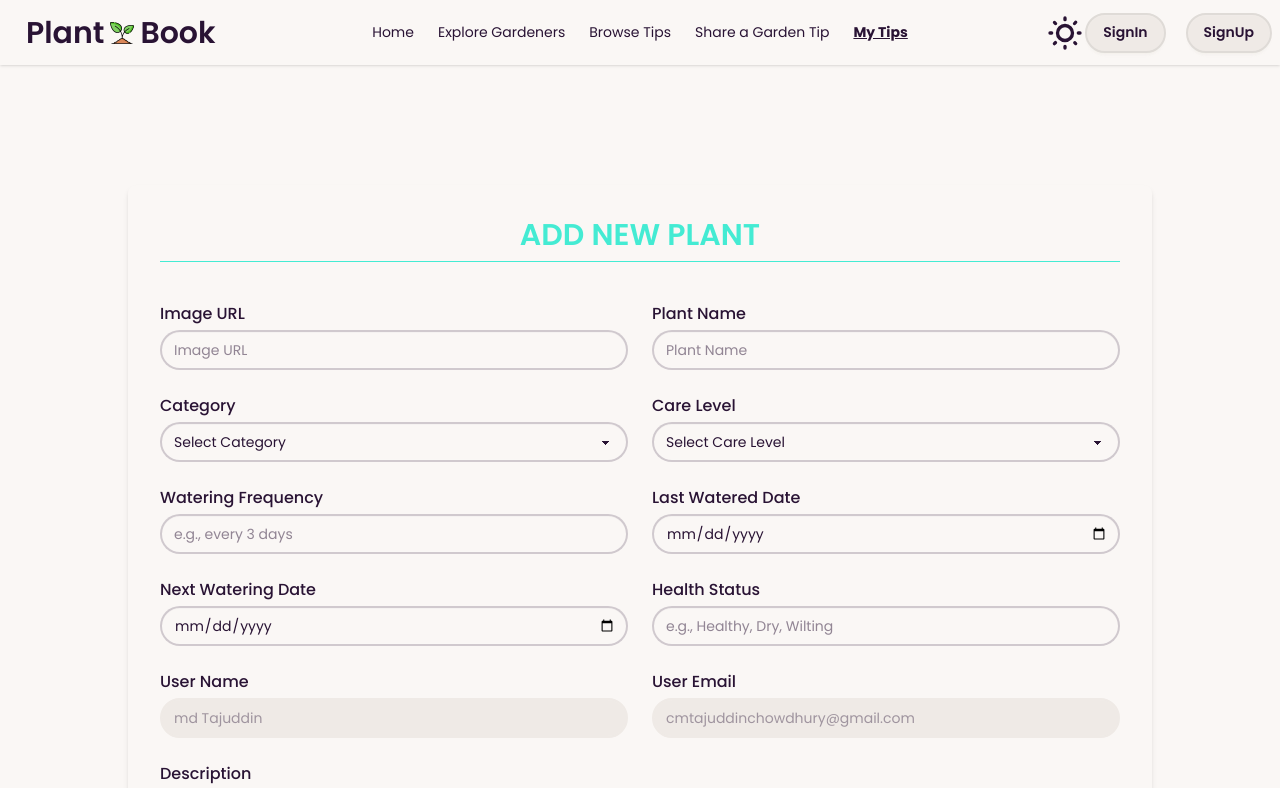
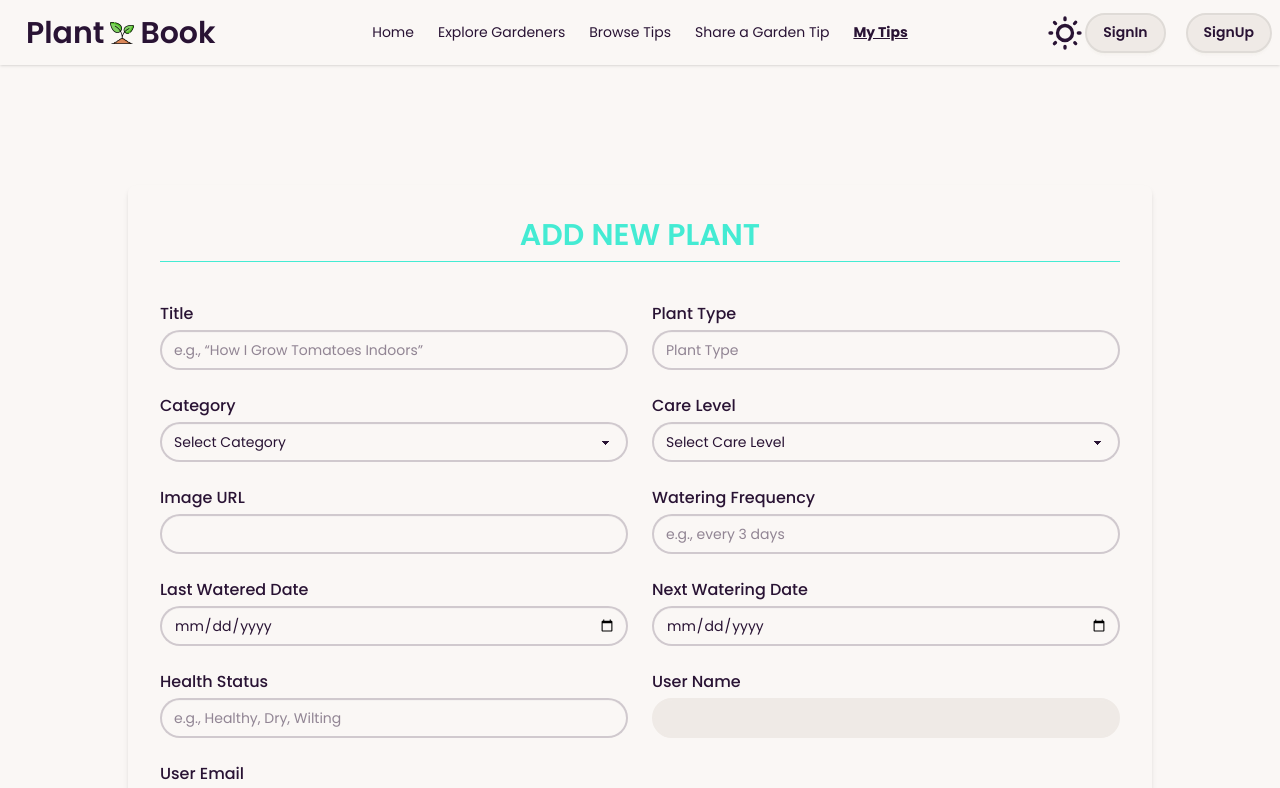
Before and after one commit to Tajuddin80/Plant-Book-client, a React (Vite) app: page /mytips in a window 1280 px wide. Shown: the top 788 px of the page. Built offline with nearby package versions, Linux system fonts and the light colour scheme.

Commit message:
added from entries option

```diff
--- a/src/Pages/AddNewPlantForm/AddNewPlantForm.jsx
+++ b/src/Pages/AddNewPlantForm/AddNewPlantForm.jsx
@@ -1,28 +1,26 @@
-import React, { useState } from 'react';
+// import React, { useState } from "react";
 
 const AddNewPlantForm = () => {
-  const [formData, setFormData] = useState({
-    image: '',
-    name: '',
-    category: '',
-    careLevel: '',
-    wateringFrequency: '',
-    lastWateredDate: '',
-    nextWateringDate: '',
-    healthStatus: '',
-    userName: 'md Tajuddin',
-    userEmail: 'cmtajuddinchowdhury@gmail.com',
-    description: '',
-  });
-
-  const handleChange = (e) => {
-    const { name, value } = e.target;
-    setFormData((prev) => ({ ...prev, [name]: value }));
-  };
+  // const [formData, setFormData] = useState({
+  //   image: "",
+  //   name: "",
+  //   category: "",
+  //   careLevel: "",
+  //   wateringFrequency: "",
+  //   lastWateredDate: "",
+  //   nextWateringDate: "",
+  //   healthStatus: "",
+  //   userName: "md Tajuddin",
+  //   userEmail: "cmtajuddinchowdhury@gmail.com",
+  //   description: "",
+  // });
 
   const handleSubmit = (e) => {
     e.preventDefault();
-    console.log('Form submitted:', formData);
+    const form = e.target
+    const formData =new FormData(form)
+    const plantData = Object.fromEntries(formData.entries())
+    console.log("Form submitted:", plantData);
     // Submit logic here
   };
 
@@ -35,31 +33,26 @@ const AddNewPlantForm = () => {
         <h2 className="text-center text-primary text-2xl md:text-3xl font-semibold uppercase border-b pb-2 mb-10">
           Add New Plant
         </h2>
-
         <div className="grid grid-cols-1 md:grid-cols-2 gap-6">
-          {/* Image URL */}
+          {/* Title */}
           <div>
-            <label className="block mb-1 font-medium">Image URL</label>
+            <label className="block mb-1 font-medium">Title</label>
             <input
               type="text"
-              name="image"
-              placeholder="Image URL"
-              value={formData.image}
-              onChange={handleChange}
+              name="title"
+              placeholder="e.g., “How I Grow Tomatoes Indoors”"
               className="input input-bordered w-full"
               required
             />
           </div>
 
-          {/* Plant Name */}
+          {/* Plant type */}
           <div>
-            <label className="block mb-1 font-medium">Plant Name</label>
+            <label className="block mb-1 font-medium">Plant Type</label>
             <input
               type="text"
-              name="name"
-              placeholder="Plant Name"
-              value={formData.name}
-              onChange={handleChange}
+              name="planttype"
+              placeholder="Plant Type"
               className="input input-bordered w-full"
               required
             />
@@ -70,8 +63,6 @@ const AddNewPlantForm = () => {
             <label className="block mb-1 font-medium">Category</label>
             <select
               name="category"
-              value={formData.category}
-              onChange={handleChange}
               className="select select-bordered w-full"
               required
             >
@@ -88,8 +79,6 @@ const AddNewPlantForm = () => {
             <label className="block mb-1 font-medium">Care Level</label>
             <select
               name="careLevel"
-              value={formData.careLevel}
-              onChange={handleChange}
               className="select select-bordered w-full"
               required
             >
@@ -99,7 +88,16 @@ const AddNewPlantForm = () => {
               <option value="High">High</option>
             </select>
           </div>
-
+          {/* Image URL */}
+          <div>
+            <label className="block mb-1 font-medium">Image URL</label>
+            <input
+              type="text"
+              name="image"
+              required
+              className="input input-disabled w-full"
+            />
+          </div>
           {/* Watering Frequency */}
           <div>
             <label className="block mb-1 font-medium">Watering Frequency</label>
@@ -107,8 +105,6 @@ const AddNewPlantForm = () => {
               type="text"
               name="wateringFrequency"
               placeholder="e.g., every 3 days"
-              value={formData.wateringFrequency}
-              onChange={handleChange}
               className="input input-bordered w-full"
               required
             />
@@ -120,8 +116,6 @@ const AddNewPlantForm = () => {
             <input
               type="date"
               name="lastWateredDate"
-              value={formData.lastWateredDate}
-              onChange={handleChange}
               className="input input-bordered w-full"
               required
             />
@@ -133,8 +127,6 @@ const AddNewPlantForm = () => {
             <input
               type="date"
               name="nextWateringDate"
-              value={formData.nextWateringDate}
-              onChange={handleChange}
               className="input input-bordered w-full"
               required
             />
@@ -147,8 +139,6 @@ const AddNewPlantForm = () => {
               type="text"
               name="healthStatus"
               placeholder="e.g., Healthy, Dry, Wilting"
-              value={formData.healthStatus}
-              onChange={handleChange}
               className="input input-bordered w-full"
               required
             />
@@ -160,7 +150,7 @@ const AddNewPlantForm = () => {
             <input
               type="text"
               name="userName"
-              value={formData.userName}
+              // value={formData.userName}
               disabled
               className="input input-disabled w-full"
             />
@@ -172,7 +162,7 @@ const AddNewPlantForm = () => {
             <input
               type="email"
               name="userEmail"
-              value={formData.userEmail}
+              // value={formData.userEmail}
               disabled
               className="input input-disabled w-full"
             />
@@ -185,18 +175,13 @@ const AddNewPlantForm = () => {
               name="description"
               rows="4"
               placeholder="Write a short description about the plant..."
-              value={formData.description}
-              onChange={handleChange}
               className="textarea textarea-bordered w-full resize-none"
               required
             ></textarea>
           </div>
         </div>
 
-        <button
-          type="submit"
-          className="mt-8 w-full btn btn-primary"
-        >
+        <button type="submit" className="mt-8 w-full btn btn-primary">
           Submit
         </button>
       </form>
--- a/src/components/Slider/Slider.jsx
+++ b/src/components/Slider/Slider.jsx
@@ -9,27 +9,30 @@ import { Link, Outlet } from "react-router";
 function Slider() {
   const swiperRef = useRef(null);
 
+  const slides = [
+{
+  title: "Urban Gardening Meetup",
+  description:
+    "Join fellow plant lovers for a hands-on workshop on balcony and container gardening.",
+  image: "https://i.ibb.co/RG87qpm4/slider-3.png",
+  date: "2025-06-15",
+},
+{
+  title: "Composting 101: From Waste to Wealth",
+  description:
+    "Learn the art of composting at home and reduce your carbon footprint while enriching your garden soil.",
+  image: "https://i.ibb.co/zhcZSrVD/slider-2.png",
+  date: "2025-06-22",
+},
+{
+  title: "Hydroponics for Beginners",
+  description:
+    "Discover how to grow fresh herbs and veggies without soil — perfect for small spaces and curious minds.",
+  image: "https://i.ibb.co/hR6fTNwf/slider-1.png",
+  date: "2025-07-01",
+},
 
 
-  const slides = [
-    {
-      title: "Grow with Confidence",
-      description:
-        "Track watering, fertilizing, and health — your plants deserve the best care.",
-      image: "https://i.ibb.co/RG87qpm4/slider-3.png",
-    },
-    {
-      title: "Your Plant’s Personal Assistant",
-      description:
-        "Simplify plant care with smart reminders and personalized schedules.",
-      image: "https://i.ibb.co/zhcZSrVD/slider-2.png",
-    },
-    {
-      title: "Healthy Plants, Happy Life",
-      description:
-        "Monitor every detail and keep your indoor garden thriving year-round.",
-      image: "https://i.ibb.co/hR6fTNwf/slider-1.png",
-    },
   ];
 
   return (
@@ -54,7 +57,10 @@ return (
                     <p className="text-base md:text-lg mt-5 text-center md:text-left">
                       {slide.description}
                     </p>
-                  <Link to='/browsetips' className="btn mt-3" >Explore Now</Link>
+                    <p className="font-semibold text-xl pt-2">{slide.date}</p>
+                    <Link to="/browsetips" className="btn mt-3">
+                      Explore Now
+                    </Link>
                   </div>
                   <div className="row-start-1 md:row-start-auto">
                     <img
@@ -75,7 +81,6 @@ return (
       </div>
     </>
   );
-
 }
 
 export default Slider;
```
Also changed, not shown: src/Pages/Home/Home.jsx (+10 -0 lines), 1 other file (tests, documents, lock files or other folders). Lines whose indentation alone changed are shown as unchanged.
